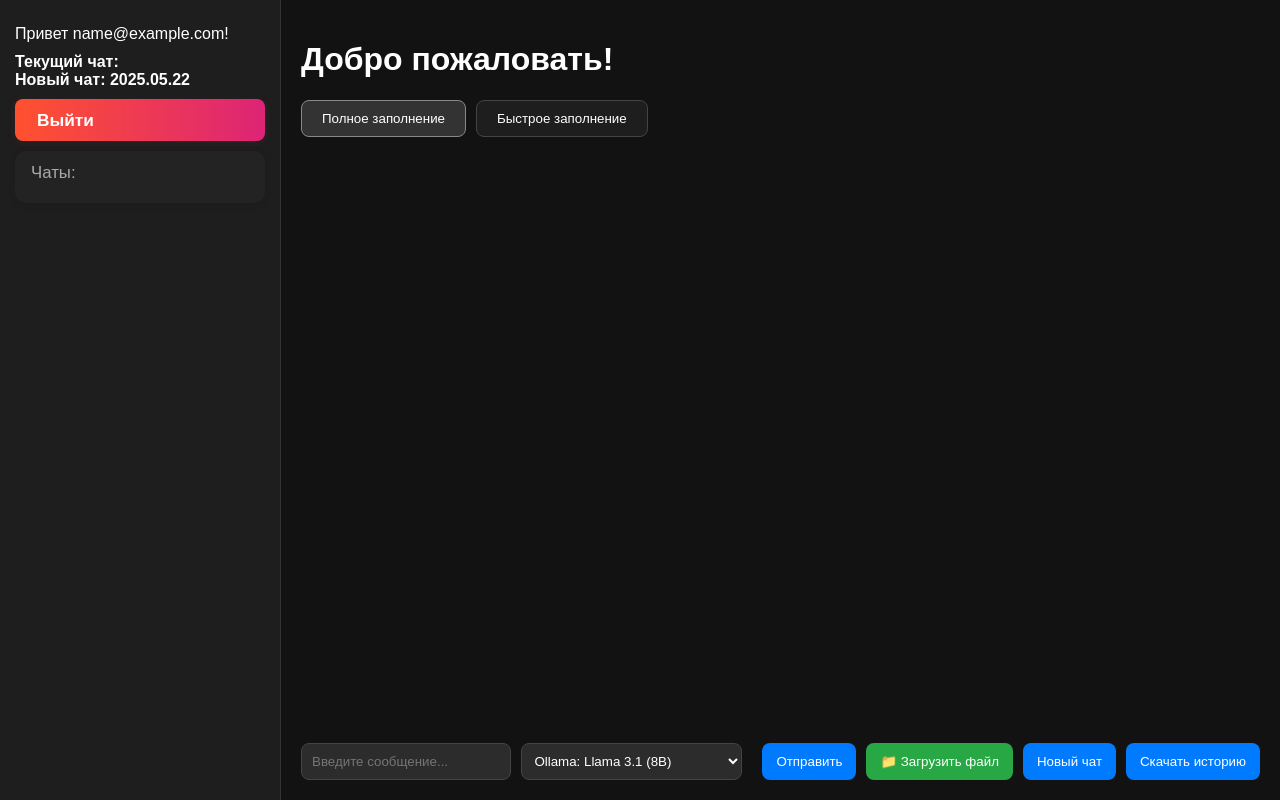
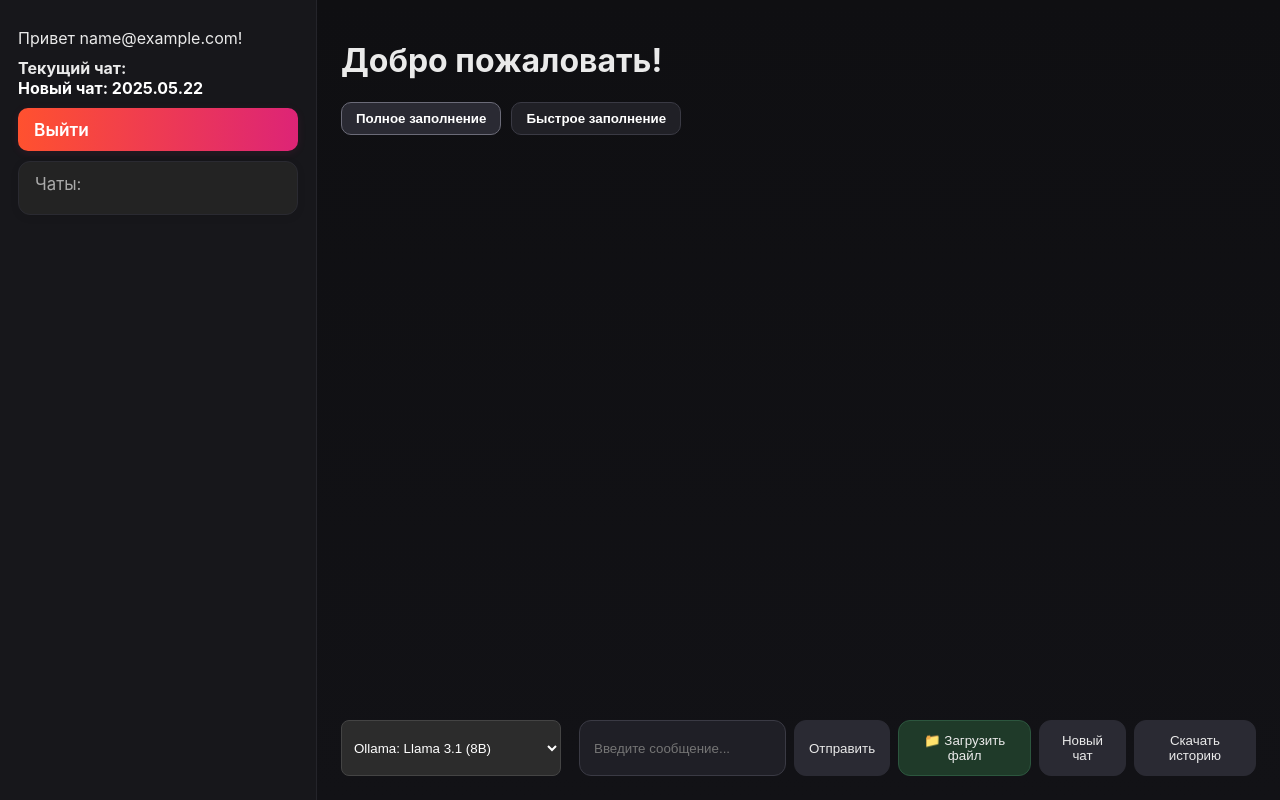
Before and after one commit to rorekhov-proger/korgan_20250526, a Flask app: page /chat in a window 1280 px wide. Run offline with Flask 3, Linux system fonts and the light colour scheme; the visitor is signed in with stand-in values (Sample User, id 1); data that the repository does not hold is empty.

Commit message:
ui: переставил селектор модели перед полем ввода; кнопки загрузки и отправки теперь рядом

```diff
--- a/app/static/css/style.css
+++ b/app/static/css/style.css
@@ -1,20 +1,21 @@
 body {
     margin: 0;
-    font-family: Arial, sans-serif;
-    background-color: #121212;
-    color: #fff;
+    font-family: 'Inter', Arial, sans-serif;
+    background: linear-gradient(180deg, #0f0f12 0%, #121216 100%);
+    color: #eaeaea;
 }
 
 .container {
     display: flex;
     height: 100vh;
+    overflow: hidden;
 }
 
 .sidebar {
-    width: 250px;
-    background-color: #1e1e1e;
-    padding: 15px;
-    border-right: 1px solid #333;
+    width: 280px;
+    background: #17171b;
+    padding: 18px;
+    border-right: 1px solid #24242a;
 }
 
 .sidebar p {
@@ -38,98 +39,133 @@ body {
     flex-direction: column;
     gap: 10px;
     margin-top: 20px;
+    background: #1e1e24;
+    border: 1px solid #2a2a31;
+    border-radius: 12px;
+    padding: 12px;
 }
 
 .chat {
     flex: 1;
-    padding: 20px;
+    padding: 20px 24px;
     display: flex;
     flex-direction: column;
+}
+
+.chat-header {
+    display: flex;
+    align-items: center;
+    justify-content: space-between;
+    margin-bottom: 12px;
 }
 
 .mode-switch {
     display: flex;
     gap: 10px;
-    margin-bottom: 15px;
+    margin-bottom: 0;
 }
 
 .mode-switch button {
-    padding: 10px 20px;
-    background-color: #1e1e1e;
-    border: 1px solid #444;
+    padding: 8px 14px;
+    background-color: #202026;
+    border: 1px solid #3a3a44;
     color: #fff;
-    border-radius: 8px;
+    border-radius: 10px;
     cursor: pointer;
+    font-weight: 600;
 }
 
 .mode-switch .active {
-    background-color: #333;
-    border-color: #888;
+    background-color: #2a2a33;
+    border-color: #6b6b78;
 }
 
 .chat-window {
     flex: 1;
     overflow-y: auto;
-    padding: 20px;
+    padding: 16px 2px 16px 2px;
     display: flex;
     flex-direction: column;
-    gap: 10px;
+    gap: 12px;
 }
 
 .message {
-    max-width: 70%;
-    padding: 10px 15px;
-    border-radius: 10px;
-    margin: 5px 0;
+    max-width: 72%;
+    padding: 12px 14px;
+    border-radius: 14px;
+    margin: 6px 6px;
+    line-height: 1.5;
+    box-shadow: 0 1px 0 rgba(0,0,0,0.15);
 }
 
 .message.user {
     align-self: flex-end;
-    background-color: #007bff;
-    color: white;
+    background: linear-gradient(135deg, #2b7bff 0%, #1760d4 100%);
+    color: #fff;
 }
 
 .message.assistant {
     align-self: flex-start;
-    background-color: #e9ecef;
-    color: black;
+    background-color: #23232a;
+    color: #eaeaea;
+    border: 1px solid #2f2f37;
 }
 
 .input-area {
     display: flex;
-    gap: 10px;
-    padding-top: 15px;
+    gap: 8px;
+    padding: 12px 0 4px 0;
+    position: sticky;
+    bottom: 0;
+    background: linear-gradient(180deg, rgba(18,18,22,0) 0%, rgba(18,18,22,0.9) 20%, rgba(18,18,22,1) 100%);
 }
 
 .input-area input {
     flex: 1;
-    padding: 10px;
-    border-radius: 8px;
-    border: 1px solid #444;
-    background-color: #2c2c2c;
+    padding: 12px 14px;
+    border-radius: 12px;
+    border: 1px solid #3a3a44;
+    background-color: #1f1f26;
     color: #fff;
+    outline: none;
 }
 
 .input-area button {
-    padding: 10px 14px;
-    border: none;
-    border-radius: 8px;
-    background-color: #007bff;
-    color: #fff;
+    padding: 12px 14px;
+    border: 1px solid #2a2a33;
+    border-radius: 12px;
+    background: #2a2a33;
+    color: #eaeaea;
     cursor: pointer;
     transition: background-color 0.2s;
 }
 
 .input-area button:hover {
-    background-color: #0056b3;
+    background-color: #34343e;
 }
 
 .input-area button#upload-btn {
-    background-color: #28a745;
+    background-color: #1f3a29;
+    border-color: #2c563e;
 }
 
 .input-area button#upload-btn:hover {
-    background-color: #218838;
+    background-color: #254533;
+}
+
+.secondary-btn {
+    background: #202026 !important;
+    border: 1px solid #33333b !important;
+}
+
+.model-select {
+    padding: 8px 10px;
+    border-radius: 10px;
+    border: 1px solid #3a3a44;
+    background: #1f1f26;
+    color: #eaeaea;
+    min-width: 220px;
+    margin-right: 4px;
 }
 
 .form-control:focus {
@@ -195,11 +231,11 @@ body {
     display: inline-flex;
     align-items: center;
     gap: 8px;
-    padding: 10px 22px;
+    padding: 10px 16px;
     background: linear-gradient(90deg, #ff512f 0%, #dd2476 100%);
     color: #fff !important;
     border: none;
-    border-radius: 8px;
+    border-radius: 10px;
     font-weight: 600;
     font-size: 1.08em;
     box-shadow: 0 2px 8px rgba(221,36,118,0.10);
--- a/app/static/js/main.js
+++ b/app/static/js/main.js
@@ -15,7 +15,9 @@ document.addEventListener("DOMContentLoaded", function () {
         <option value="gpt-4-turbo">GPT-4 Turbo</option>
     `;
     modelSelect.className = "model-select";
-    document.querySelector(".input-area").insertBefore(modelSelect, sendBtn);
+    // Размещаем селектор модели перед полем ввода,
+    // чтобы кнопки загрузки и отправки располагались рядом
+    document.querySelector(".input-area").insertBefore(modelSelect, userInput);
 
     const style = document.createElement("style");
     style.textContent = `
```
Also changed, not shown: other parts of app/static/css/style.css (+25 -6 lines).
